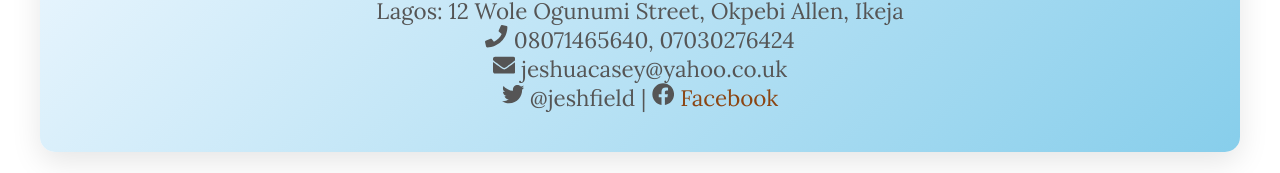
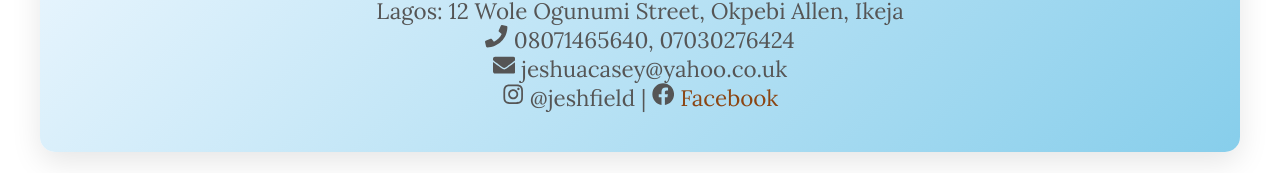
Before and after one commit to paulphysio/jeshfield, a Next.js app: page / in a window 1280 px wide. Both pictures are taken after a click on the item "Contact". Shown: the part 571-744 px from the top of the page. Built offline with nearby package versions, Linux system fonts and the light colour scheme.

Commit message:
in-wallet commit

```diff
--- a/src/app/components/Contact.js
+++ b/src/app/components/Contact.js
@@ -1,7 +1,7 @@
 "use client";
 import { motion } from "framer-motion";
 import styles from "../page.module.css";
-import { FaEnvelope, FaPhone, FaTwitter, FaFacebook } from "react-icons/fa";
+import { FaEnvelope, FaPhone, FaInstagram, FaFacebook } from "react-icons/fa";
 
 export default function Contact() {
   return (
@@ -22,7 +22,7 @@ export default function Contact() {
           <p><FaPhone /> 08071465640, 07030276424</p>
           <p><FaEnvelope /> jeshuacasey@yahoo.co.uk</p>
           <p>
-            <FaTwitter /> @jeshfield | <FaFacebook />{" "}
+            <FaInstagram /> @jeshfield | <FaFacebook />{" "}
             <a href="http://www.facebook.com/jeshfieldnigeria">Facebook</a>
           </p>
         </div>
```
